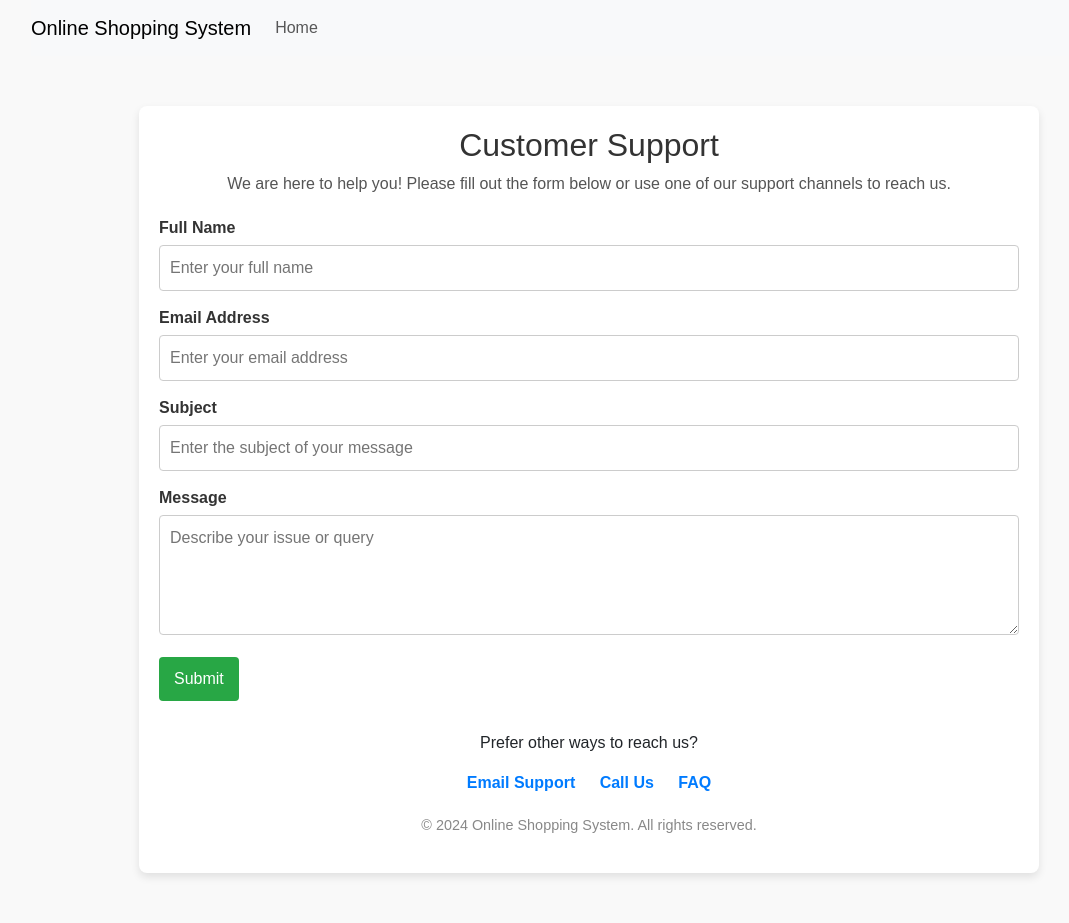
After one commit to Brianfadi/Ecommerce, a Django app: page /customersupport/ in a window 1280 px wide. The commit adds this page. Shown: the whole page, without its empty margins (51-1120 px from the left). Run offline with Django 5.2, Linux system fonts and the light colour scheme.

Commit message:
Added customer contact files and forms

```diff
--- a/shop/templates/shop/base.html
+++ b/shop/templates/shop/base.html
@@ -182,7 +182,7 @@
                     </a>
                     <ul class="dropdown-menu" aria-labelledby="helpDropdown">
                         <li><a class="dropdown-item" href="/faq/">FAQs</a></li>
-                        <li><a class="dropdown-item" href="/support/">Customer Support</a></li>
+                        <li><a class="dropdown-item" href="/customersupport/">Customer Support</a></li>
                     </ul>
                 </li>
                 {% if not request.user.is_authenticated %}
--- /dev/null
+++ b/shop/templates/shop/customersupport.html
@@ -0,0 +1,132 @@
+{% extends 'shop/layout.html' %}
+{% load static %}
+{% block body %}
+<!DOCTYPE html>
+<html lang="en">
+<head>
+    <meta charset="UTF-8">
+    <meta name="viewport" content="width=device-width, initial-scale=1.0">
+    <title>Customer Support</title>
+    <link rel="stylesheet" href="{% static 'css/customersupport.css' %}">
+    <style>
+        body {
+            font-family: Arial, sans-serif;
+            background-color: #f9f9f9;
+            margin: 0;
+            padding: 0;
+        }
+        .support-container {
+            max-width: 900px;
+            margin: 50px auto;
+            background: #fff;
+            border-radius: 8px;
+            box-shadow: 0 4px 8px rgba(0, 0, 0, 0.1);
+            padding: 20px;
+        }
+        .support-header {
+            text-align: center;
+            margin-bottom: 20px;
+        }
+        .support-header h1 {
+            color: #333;
+            font-size: 2rem;
+        }
+        .support-header p {
+            color: #555;
+        }
+        .contact-form {
+            margin-top: 20px;
+        }
+        .form-group {
+            margin-bottom: 15px;
+        }
+        .form-group label {
+            display: block;
+            font-weight: bold;
+            margin-bottom: 5px;
+            color: #333;
+        }
+        .form-group input,
+        .form-group textarea {
+            width: 100%;
+            padding: 10px;
+            border: 1px solid #ccc;
+            border-radius: 4px;
+        }
+        .form-group textarea {
+            height: 120px;
+        }
+        .form-group button {
+            background-color: #28a745;
+            color: #fff;
+            padding: 10px 15px;
+            border: none;
+            border-radius: 4px;
+            cursor: pointer;
+            font-size: 16px;
+        }
+        .form-group button:hover {
+            background-color: #218838;
+        }
+        .support-links {
+            text-align: center;
+            margin-top: 30px;
+        }
+        .support-links a {
+            text-decoration: none;
+            color: #007bff;
+            font-weight: bold;
+            margin: 0 10px;
+        }
+        .support-links a:hover {
+            text-decoration: underline;
+        }
+        .support-footer {
+            text-align: center;
+            margin-top: 20px;
+            font-size: 0.9rem;
+            color: #888;
+        }
+    </style>
+</head>
+<body>
+    <div class="support-container">
+        <div class="support-header">
+            <h1>Customer Support</h1>
+            <p>We are here to help you! Please fill out the form below or use one of our support channels to reach us.</p>
+        </div>
+        <form class="contact-form" method="POST" action="{% url 'submit_support_ticket' %}">
+            {% csrf_token %}
+            <div class="form-group">
+                <label for="name">Full Name</label>
+                <input type="text" id="name" name="name" placeholder="Enter your full name" required>
+            </div>
+            <div class="form-group">
+                <label for="email">Email Address</label>
+                <input type="email" id="email" name="email" placeholder="Enter your email address" required>
+            </div>
+            <div class="form-group">
+                <label for="subject">Subject</label>
+                <input type="text" id="subject" name="subject" placeholder="Enter the subject of your message" required>
+            </div>
+            <div class="form-group">
+                <label for="message">Message</label>
+                <textarea id="message" name="message" placeholder="Describe your issue or query" required></textarea>
+            </div>
+            <div class="form-group">
+                <button type="submit">Submit</button>
+            </div>
+        </form>
+        <div class="support-links">
+            <p>Prefer other ways to reach us?</p>
+            <a href="mailto:brianfadi20@gmail.com">Email Support</a>
+            <a href="tel:+254741138292">Call Us</a>
+            <a href="{% url 'faq_page' %}">FAQ</a>
+        </div>
+        <div class="support-footer">
+            <p>&copy; {{ year }} Online Shopping System. All rights reserved.</p>
+        </div>
+    </div>
+</body>
+</html>
+{% endblock %}
--- a/shop/templates/shop/layout.html
+++ b/shop/templates/shop/layout.html
@@ -2,7 +2,7 @@
 <html lang="en">
 <head>
     <meta charset="UTF-8">
-    <title>MPESA PAYMENTS</title>
+    <title>Online Shopping</title>
       <link
       href="https://cdn.jsdelivr.net/npm/bootstrap@5.3.3/dist/css/bootstrap.min.css"
       rel="stylesheet"
@@ -16,7 +16,7 @@
 <body>
 <div class="container">
     <nav class="navbar navbar-expand-lg navbar-light bg-light">
-  <a class="navbar-brand" href="#">Online Shopping System</a>
+  <a class="navbar-brand" href="/">Online Shopping System</a>
   <button class="navbar-toggler" type="button" data-toggle="collapse" data-target="#navbarNav" aria-controls="navbarNav" aria-expanded="false" aria-label="Toggle navigation">
     <span class="navbar-toggler-icon"></span>
   </button>
--- a/shop/urls.py
+++ b/shop/urls.py
@@ -22,5 +22,10 @@ urlpatterns = [
     path('waiting/<int:transaction_id>/', views.waiting_page, name='waiting_page'),
 
     path('mpesa_payment/<int:order_id>/', views.mpesa_payment, name='mpesa_payment'),
+    path('customersupport/', views.customer_support, name='customer_support'),
+    path('submit_support_ticket/', views.submit_support_ticket, name='submit_support_ticket'),
+    path('faq/', views.faq_page, name='faq_page'),
+    path('return-policy/', views.return_policy, name='return_policy'),
+    path('profile/', views.profile_view, name='profile'),
 
 ]
--- a/shop/views.py
+++ b/shop/views.py
@@ -12,6 +12,8 @@ from datetime import datetime
 import base64
 from django.views.decorators.csrf import csrf_exempt
 from django.contrib.auth.decorators import login_required
+from django.contrib import messages
+from .forms import ProfileUpdateForm
 
 
 def index(request):
@@ -398,3 +400,42 @@ def stk_push(request):
 def waiting_page(request, transaction_id):
     transaction = Transaction.objects.get(id=transaction_id)
     return render(request, 'shop/waiting.html', {'transaction': transaction})
+
+
+
+def customer_support(request):
+    return render(request, 'shop/customersupport.html', {'year': datetime.now().year})
+
+def submit_support_ticket(request):
+    if request.method == 'POST':
+        # Process form data here
+        name = request.POST['name']
+        email = request.POST['email']
+        subject = request.POST['subject']
+        message = request.POST['message']
+        # Save to database or send an email
+        return HttpResponse("Thank you for contacting support. We'll get back to you shortly.")
+    return HttpResponse("Invalid request method.")
+
+
+def faq_page(request):
+    return render(request, 'shop/faq.html')
+
+
+
+def return_policy(request):
+    return render(request, 'shop/return_policy.html')
+
+
+@login_required
+def profile_view(request):
+    if request.method == 'POST':
+        form = ProfileUpdateForm(request.POST, instance=request.user)
+        if form.is_valid():
+            form.save()
+            messages.success(request, "Your profile has been updated successfully!")
+            return redirect('profile')  # Redirect to avoid resubmission issues
+    else:
+        form = ProfileUpdateForm(instance=request.user)
+
+    return render(request, 'shop/profile.html', {'form': form})
```
Also changed, not shown: shop/forms.py (added, +23 -0 lines), shop/templates/shop/faq.html (added, +36 -0 lines), shop/templates/shop/profile.html (added, +50 -0 lines), shop/templates/shop/return_policy.html (added, +7 -0 lines), db.sqlite3.
